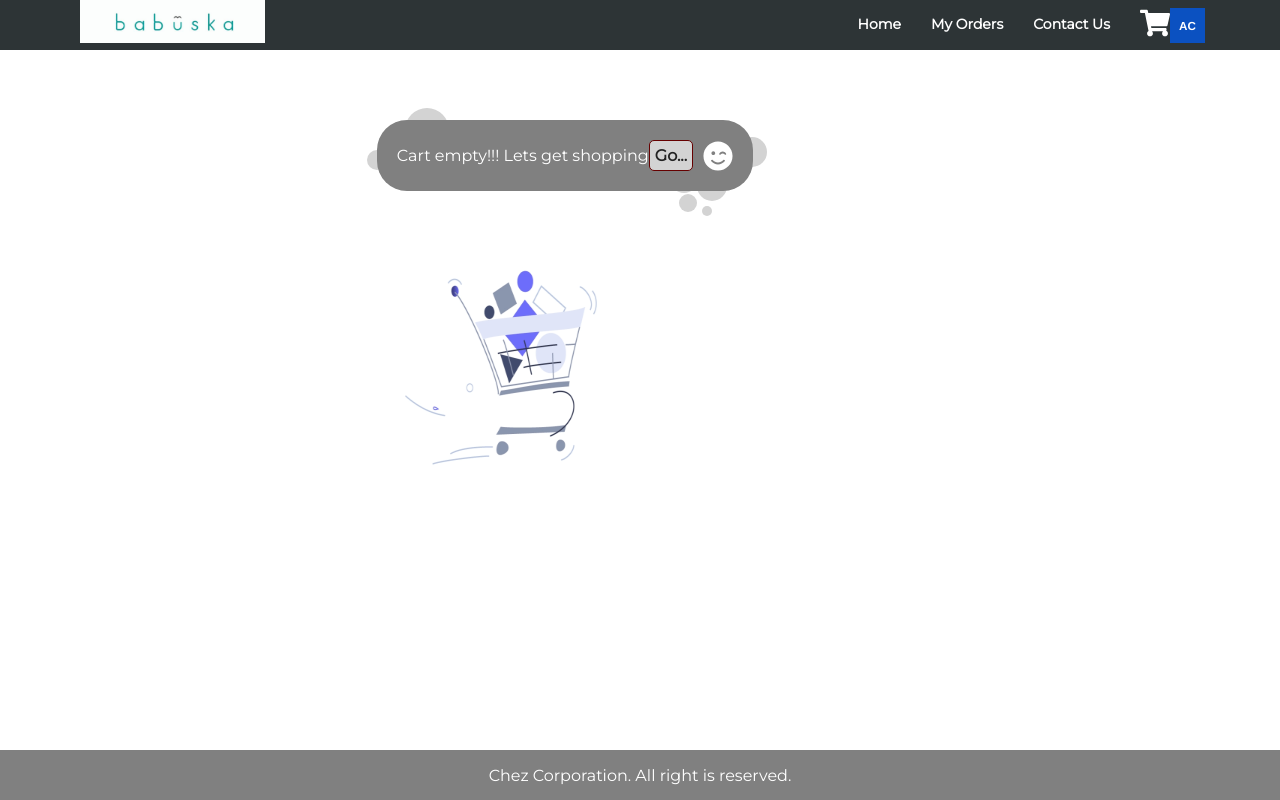
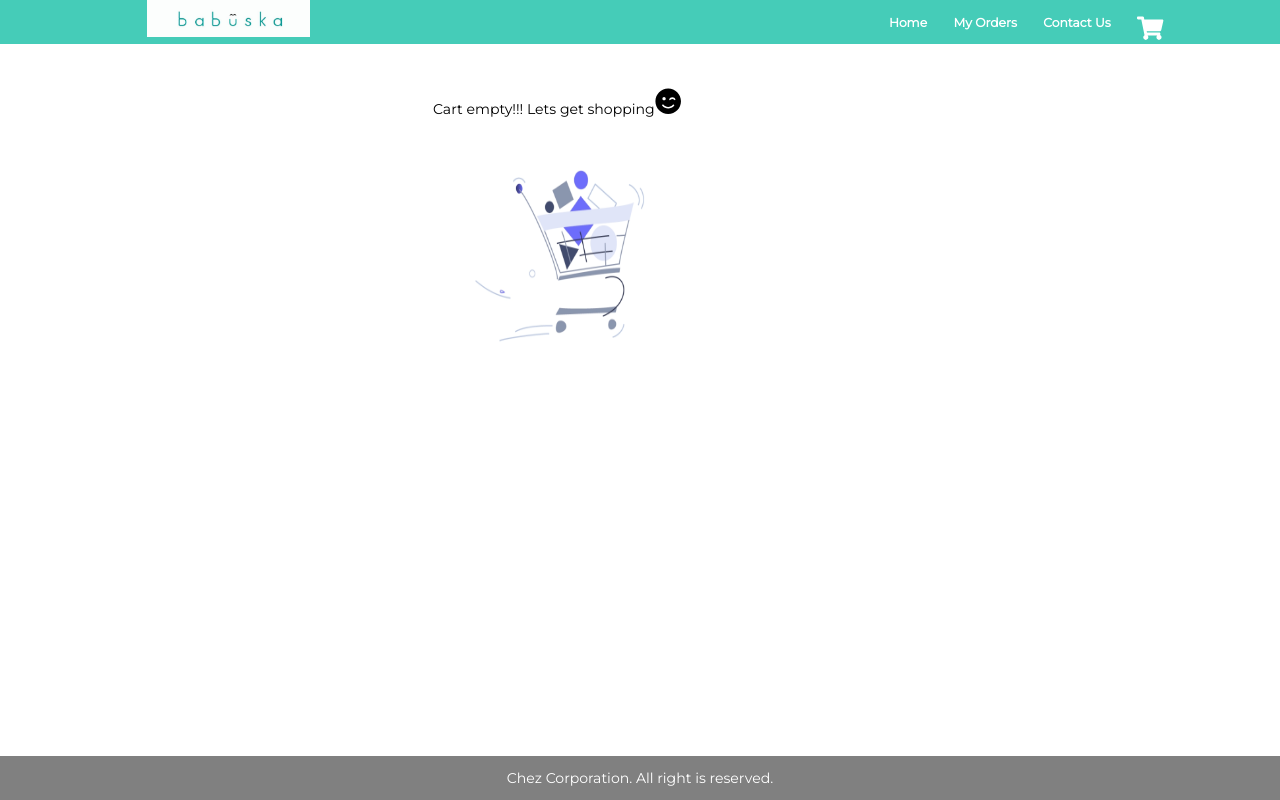
Before and after one commit to arvindchez/chezzy-fashions, a React (Create React App) app: page /cart in a window 1280 px wide. Built offline with nearby package versions, Linux system fonts and the light colour scheme.

Commit message:
updated the css theme

```diff
--- a/package.json
+++ b/package.json
@@ -25,7 +25,6 @@
     "razorpay": "^2.0.6",
     "react": "^16.13.1",
     "react-accessible-accordion": "^3.3.1",
-    "react-avatar": "^3.9.7",
     "react-dom": "^16.13.1",
     "react-elastic-carousel": "^0.6.7",
     "react-icons": "^3.10.0",
--- a/src/App.js
+++ b/src/App.js
@@ -3,7 +3,6 @@ import { Route } from "react-router-dom";
 import Products from "./screens/Products";
 import ContactUs from './components/contactus/ContactUs'
 import Navbar from "./components/navbar/Navbar";
-import GlobalStyle from './styles/Global';
 import BigCart from "./components/bigcart/BigCart";
 import { RegisterPage } from "./screens/RegisterPage";
 import { LoginPage } from "./screens/LoginPage";
@@ -65,7 +64,6 @@ class App extends React.Component {
           </main>
           <footer>Chez Corporation. All right is reserved.</footer>
         </div>
-        <GlobalStyle />
       </>
     );
   }
--- a/src/components/bigcart/BigCart.js
+++ b/src/components/bigcart/BigCart.js
@@ -18,8 +18,7 @@ class BigCart extends Component {
                     {
                         cartItems && cartItems.length === 0 ?
                             (<div>
-                                <div class="thought">Cart empty!!! Lets get shopping
-                                    <Link to="/">Go...</Link>
+                                <div>Cart empty!!! Lets get shopping
                                     <FaSmileWink className="empty-cart-smile" /> </div>
                                 <img src={emptyCart} className="empty-cart" alt="Cart is empty"></img>
                             </div>
--- a/src/components/navbar/CollapseMenu.js
+++ b/src/components/navbar/CollapseMenu.js
@@ -2,17 +2,7 @@ import React from 'react';
 import styled from 'styled-components';
 import { useSelector, useDispatch } from 'react-redux';
 import { userActions } from "../../actions/user"
-import Avatar, { Cache } from 'react-avatar';
 import { useSpring, animated } from 'react-spring';
-
-const cache = new Cache({
-
-  // Keep cached source failures for up to 7 days
-  sourceTTL: 7 * 24 * 3600 * 1000,
-
-  // Keep a maximum of 20 entries in the source cache
-  sourceSize: 20
-});
 
 const CollapseMenu = (props) => {
   const { open } = useSpring({ open: props.navbarState ? 0 : 1 });
@@ -44,9 +34,6 @@ const CollapseMenu = (props) => {
               <div><a onClick={logout} href="#:">Logout</a></div>
             )
           }
-          <a href="/me">
-            <Avatar name="Wim Mostmans" cache={cache} size="35" />
-          </a>
         </NavLinks>
       </CollapseWrapper>
     );
@@ -57,7 +44,7 @@ const CollapseMenu = (props) => {
 export default CollapseMenu;
 
 const CollapseWrapper = styled(animated.div)`
-  background: #2d3436;
+  background: #45ccb8;
   position: fixed;
   top: 4.5rem;
   height:16rem;
--- a/src/components/navbar/Navbar.js
+++ b/src/components/navbar/Navbar.js
@@ -1,23 +1,12 @@
 import React from 'react'
 import styled from "styled-components";
 import { useSpring, animated, config } from "react-spring";
-
 import Brand from "./Brand";
 import BurgerMenu from "./BurgerMenu";
 import CollapseMenu from "./CollapseMenu";
 import { useSelector, useDispatch } from 'react-redux';
 import { userActions } from "../../actions/user"
 import { FaShoppingCart } from 'react-icons/fa';
-import Avatar, { Cache } from 'react-avatar';
-
-const cache = new Cache({
-
-  // Keep cached source failures for up to 7 days
-  sourceTTL: 7 * 24 * 3600 * 1000,
-
-  // Keep a maximum of 20 entries in the source cache
-  sourceSize: 20
-});
 
 const Navbar = (props) => {
   const barAnimation = useSpring({
@@ -58,9 +47,6 @@ const Navbar = (props) => {
             <a href="/cart">{
               cartItems && cartItems.length > 0 ? cartItems.length : ""
             }<FaShoppingCart className="small-cart" /></a>
-            <a href="/me">
-              <Avatar name="Aravind Cheziyan" cache={cache} size="35" />
-            </a>
           </NavLinks>
           <BurgerWrapper>
             <div>
@@ -90,7 +76,7 @@ const NavBar = styled(animated.nav)`
   width: 100%;
   top: 0;
   left: 0;
-  background: #2d3436;
+  background: #45ccb8;
   z-index: 1;
   font-size: 1.4rem;
 `;
--- a/src/components/orderdetails/OrderList.js
+++ b/src/components/orderdetails/OrderList.js
@@ -57,7 +57,7 @@ class OrderList extends Component {
                         {this.props.orders.length > 0 ? (
                             <div>
                                 <div>
-                                    <Accordion allowZeroExpanded>
+                                    <Accordion className="accordion-container" allowZeroExpanded>
                                         {this.props.orders.map((order) => (
                                             <AccordionItem key={order._id}>
                                                 <AccordionItemHeading>
--- a/src/components/products/ProductContainer.js
+++ b/src/components/products/ProductContainer.js
@@ -1,7 +1,7 @@
 import React, { Component } from 'react'
 import ProductFilter from './ProductFilter'
 import ProductList from './ProductList'
-import { FaFilter } from 'react-icons/fa';
+import { FaSearch } from 'react-icons/fa';
 import Fade from "react-reveal/Fade";
 import { connect } from "react-redux";
 import { fetchProducts } from "../../actions/product";
@@ -42,7 +42,7 @@ class ProductContainer extends Component {
                         document.documentElement.scrollTop = 0;
 
                     }}>
-                        <FaFilter onClick={() => {
+                        <FaSearch onClick={() => {
                             this.hideComponent()
                             document.body.scrollTop = 0;
                             document.documentElement.scrollTop = 0;
--- a/src/components/products/ProductFilter.js
+++ b/src/components/products/ProductFilter.js
@@ -146,7 +146,7 @@ const Filters = styled(animated.section)`
   grid-template-columns: repeat(auto-fit, minmax(200px, 1fr));
   grid-row-gap: 1rem;
   grid-column-gap: 30px;
-  background: lightgray;
+  background: #c4dbd8;
   font-size: 1.2rem;
   height: 5rem;
 
--- a/src/index.css
+++ b/src/index.css
@@ -1,10 +1,11 @@
 @import url("https://fonts.googleapis.com/css2?family=Montserrat&display=swap");
 :root {
-  --header: #203040;
+  --header: #45ccb8;
   --footer: gray;
   --mainWhite: #fff;
   --offWhite: #f7f7f7;
   --mainBlack: #222;
+  --primary-color: #45ccb8;
   --mainOrange: #ff8000;
   --mainGrey: #ececec;
   --darkGrey: #cfcfcf;
@@ -14,9 +15,14 @@
   --darkShadow: 4px 10px 5px 0px rgba(0, 0, 0, 0.5);
 }
 
+*, *::after, *::before {
+  box-sizing: inherit;
+}
+
 html {
-  font-size: 62.5%;
   box-sizing: border-box;
+  font-size: 55%;
+  outline: none;
 }
 
 body, #root {
@@ -87,6 +93,7 @@ footer {
 
 a {
   text-decoration: none;
+  background-color: #45ccb8;
 }
 
 a:hover {
@@ -101,8 +108,8 @@ input {
 }
 
 button {
-  background-color: var(--mainBlack);
-  color: var(--mainWhite);
+  background-color: #c4dbd8;
+  color: var(--mainBlack);
   cursor: pointer;
   border-radius: 10px;
   font-weight: 900;
@@ -144,7 +151,7 @@ button.cartitem-addremove {
 .filter-container {
   position: fixed;
   right: 0;
-  background: var(--mainBlack);
+  background: var(--primary-color);
   width: 20px;
   height: 20px;
   display: flex;
@@ -271,7 +278,7 @@ button.cartitem-addremove {
   text-align: center;
   font-weight: bold;
   font-size: larger;
-  background-color: lightgray;
+  background-color: #c4dbd8;
 }
 
 .details {
@@ -287,7 +294,7 @@ button.cartitem-addremove {
 }
 
 .total a {
-  background-color: #1b1313;
+  background-color: #45ccb8;
   border: 1px solid #660000;
   border-radius: 5px;
   color: #fff;
@@ -380,10 +387,11 @@ button.cartitem-addremove {
 }
 
 .processing-list a {
-  background-color: #1b1313;
+  background-color: #c4dbd8;
   border: 1px solid #660000;
   border-radius: 5px;
-  color: #fff;
+  color: var(--mainBlack);
+  font-weight: bold;
   margin-right: 10px;
   padding: 5px 5px 5px 5px;
 }
@@ -822,3 +830,7 @@ th {
 }
 
 /*carousel end */
+
+.accordion-container {
+  background-color: #c4dbd8;
+}
--- a/src/styles/Global.js
+++ /dev/null
@@ -1,23 +0,0 @@
-import { createGlobalStyle } from 'styled-components';
-
-const GlobalStyles = createGlobalStyle`
-
-  @import url('https://fonts.googleapis.com/css?family=Montserrat:400,600&display=swap');;
-
-  *,
-  *::after,
-  *::before {
-    box-sizing: inherit;
-  }
-
-  html {
-    font-size: 62.5%;
-  }
-
-  body {
-    box-sizing: border-box;
-    font-family: 'Montserrat', sans-serif;
-  }
-`;
-
-export default GlobalStyles;
```
Also changed, not shown: 1 other file (tests, documents, lock files or other folders).
